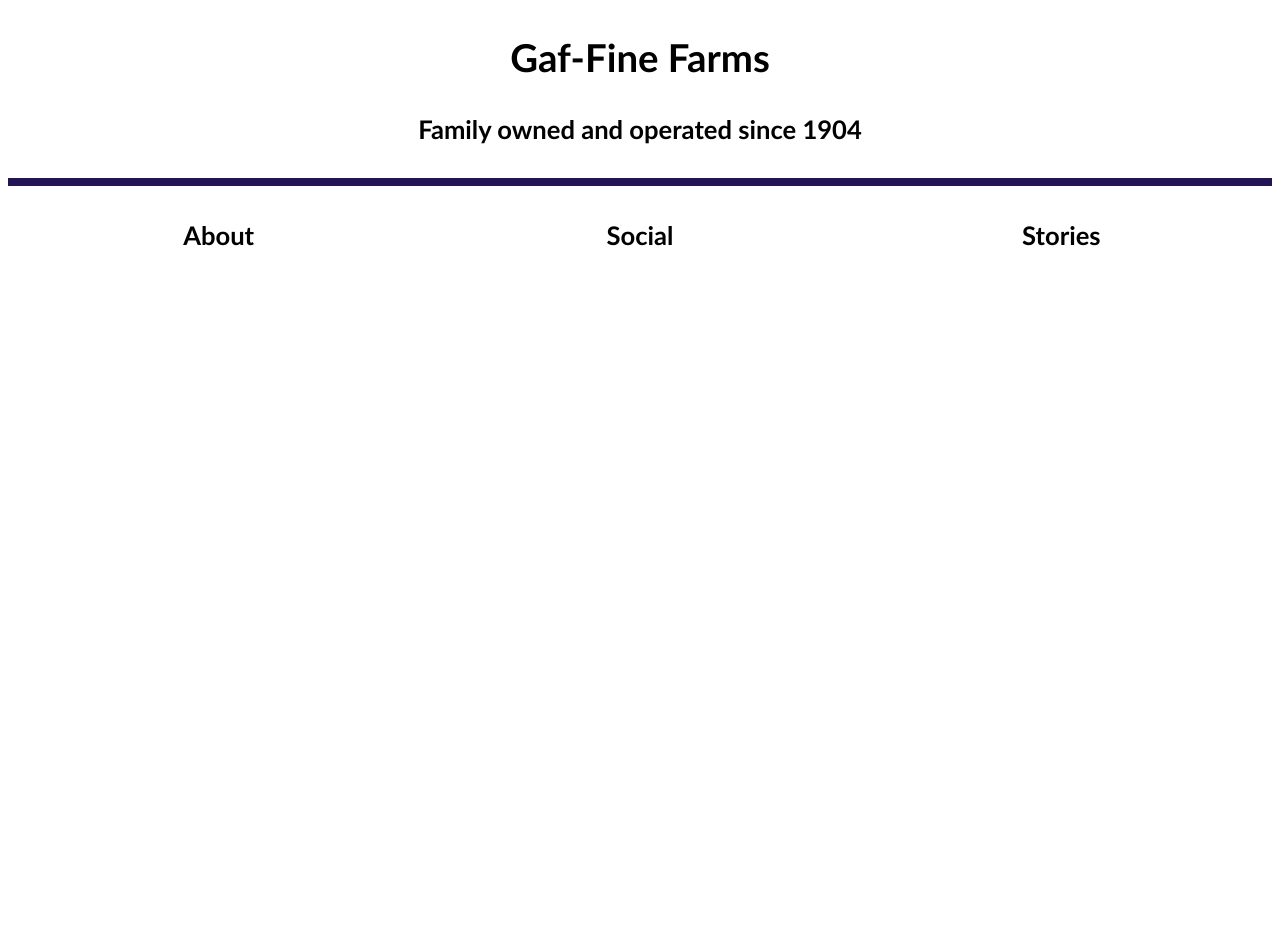
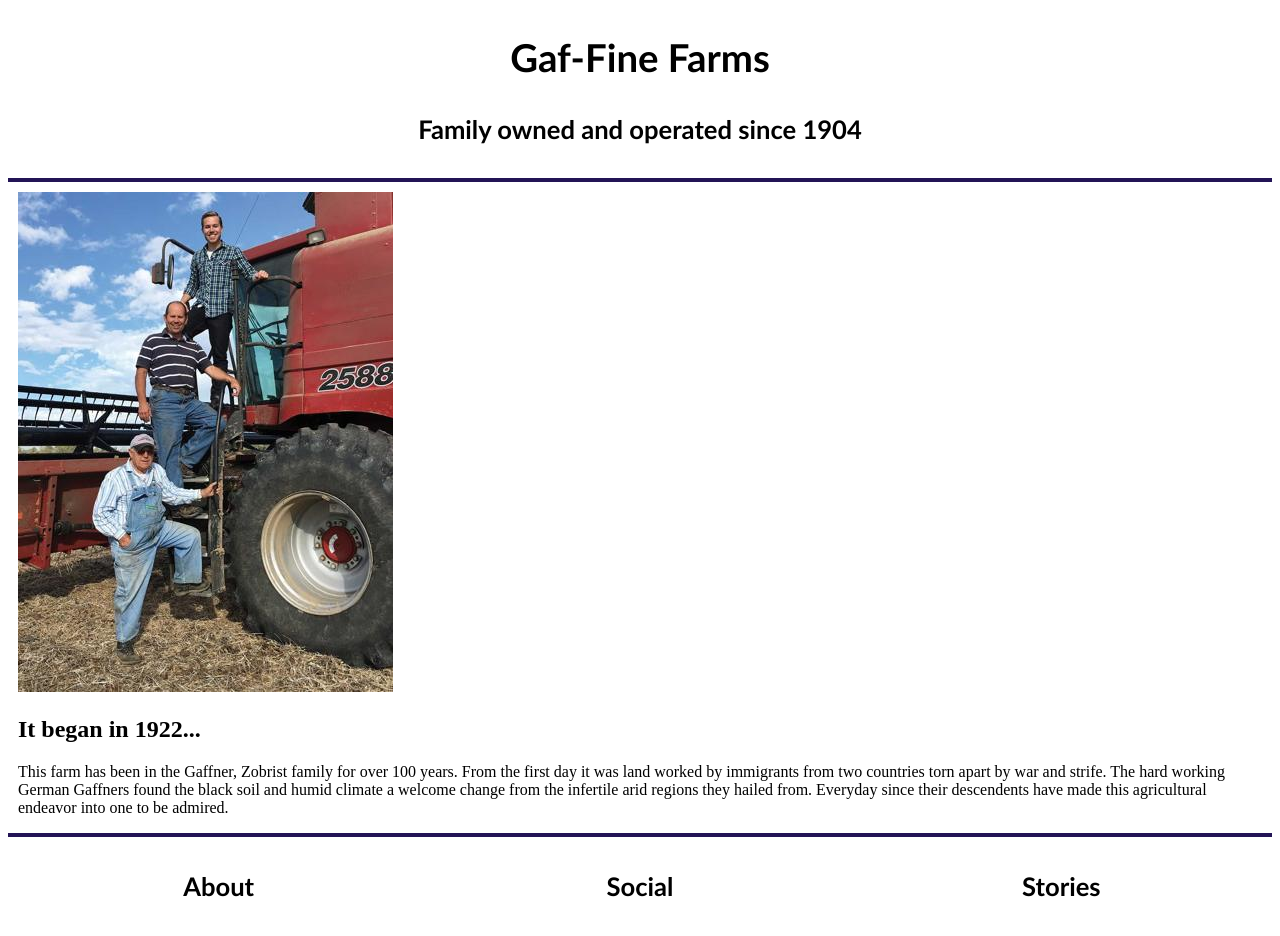
Before and after one commit to Nephi1ium/gaffineFarmsJS-ONLY, a website with bundled scripts: page html/mainpage.html in a window 1280 px wide. Shown: the part 823-1759 px from the top of the page. Before the commit the page ends 1115 px from the top, so only its background shows below. Built offline with nearby package versions, Linux system fonts and the light colour scheme.

Commit message:
added a body to showcase

```diff
--- a/css/main.css
+++ b/css/main.css
@@ -54,3 +54,7 @@ height: auto;
 .footerright {
     grid-area: footerright;
 }
+
+.mainContent {
+    margin: 10px;
+}
--- a/html/mainpage.html
+++ b/html/mainpage.html
@@ -13,11 +13,7 @@
         <button class="mainNavigationBut" id="aboutButton">About</button>
     </nav>
     <header id="mainHeader"></header>
-    <main class="mainContent">
-        <header></header>
-        <main></main>
-        <aside></aside>
-    </main>
+    <main id="mainContent"> </main>
     <footer id="mainFooter"></footer>
     <script  type="module" src="../js/homeComponent.js"></script>
 </body>
--- a/js/homeComponent.js
+++ b/js/homeComponent.js
@@ -1,5 +1,8 @@
 import {deployHeader} from "./headerComponent.js";
 import {deployFooter} from "./footerComponent.js"
+import {deployMainBody} from "./mainBodyComponent.js"
+
 
 window.addEventListener('load', deployHeader());
 window.addEventListener('load', deployFooter());
+window.addEventListener('load', deployMainBody());
--- /dev/null
+++ b/js/mainBodyComponent.js
@@ -0,0 +1,19 @@
+
+function deployMainBody (){
+    const mainBodyItem =
+`
+<main class="mainContent">
+<img class="photoOne" src="../src/images/3gengaffnermen.jpg">
+<h2 class="Bodytitle">It began in 1922...</h2>
+<p class="paragraph">This farm has been in the Gaffner, Zobrist family for over 100 years. From the first day
+it was land worked by immigrants from two countries torn apart by war and strife. The hard working
+German Gaffners found the black soil and humid climate a welcome change from the infertile arid regions they
+hailed from. Everyday since their descendents have made this agricultural endeavor into one to be
+admired. </p>
+</main>`;
+document.getElementById("mainContent").innerHTML = mainBodyItem;
+
+}
+
+
+export {deployMainBody};
```
